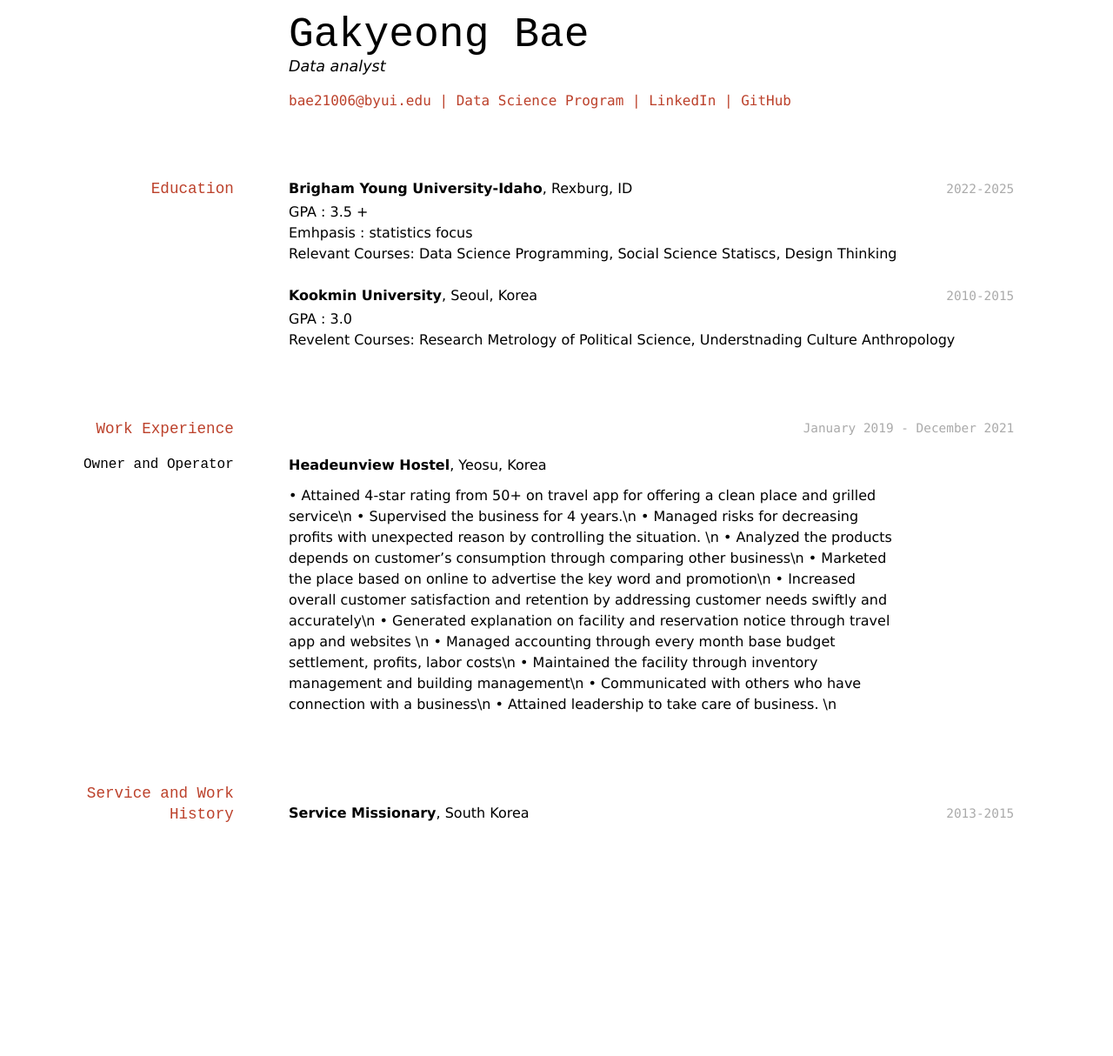
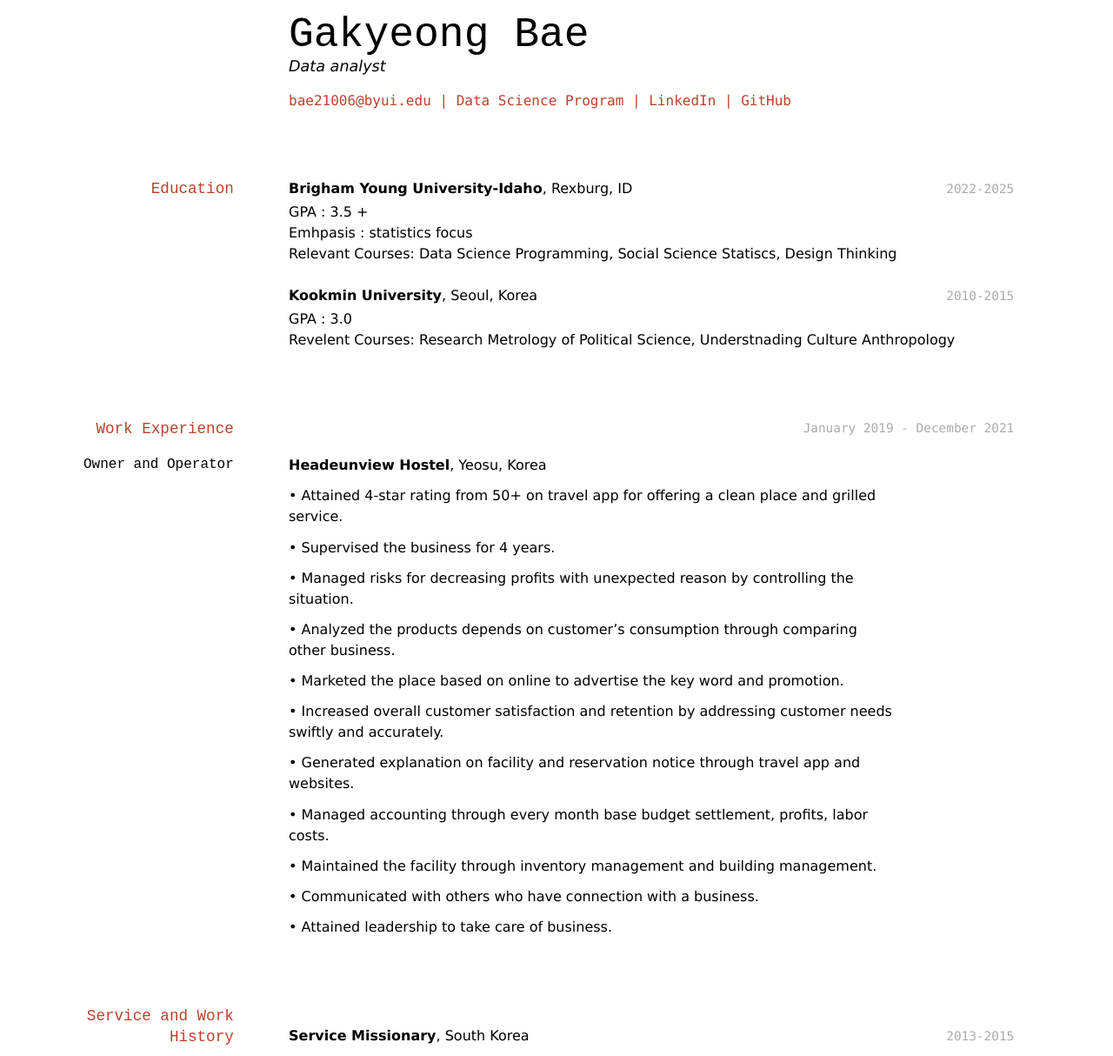
Before and after one commit to Gakyeong/Bae_resume, a Jekyll site: the page built from docs/index.md, in a window 1280 px wide. Shown: the whole page at 87% size. Built offline with Jekyll 4.4.1, drawn with Linux system fonts in a browser that asks for light colours; before the commit the page ends 958 px from its top, so only the background shows below that.

```diff
--- a/docs/index.md
+++ b/docs/index.md
@@ -37,17 +37,27 @@ __Kookmin University__, Seoul, Korea
 ### Owner and Operator
 __Headeunview Hostel__, Yeosu, Korea
 
-•	Attained 4-star rating from 50+ on travel app for offering a clean place and grilled service\n
-•	Supervised the business for 4 years.\n
-•	Managed risks for decreasing profits with unexpected reason by controlling the situation. \n
-•	Analyzed the products depends on customer’s consumption through comparing other business\n
-•	Marketed the place based on online to advertise the key word and promotion\n
-•	Increased overall customer satisfaction and retention by addressing customer needs swiftly and accurately\n
-•	Generated explanation on facility and reservation notice through travel app and websites \n
-•	Managed accounting through every month base budget settlement, profits, labor costs\n
-•	Maintained the facility through inventory management and building management\n
-•	Communicated with others who have connection with a business\n
-•	Attained leadership to take care of business. \n
+•	Attained 4-star rating from 50+ on travel app for offering a clean place and grilled service.
+
+•	Supervised the business for 4 years.
+
+•	Managed risks for decreasing profits with unexpected reason by controlling the situation.
+
+•	Analyzed the products depends on customer’s consumption through comparing other business.
+
+•	Marketed the place based on online to advertise the key word and promotion.
+
+•	Increased overall customer satisfaction and retention by addressing customer needs swiftly and accurately.
+
+•	Generated explanation on facility and reservation notice through travel app and websites.
+
+•	Managed accounting through every month base budget settlement, profits, labor costs.
+
+•	Maintained the facility through inventory management and building management.
+
+•	Communicated with others who have connection with a business.
+
+•	Attained leadership to take care of business.
 
 ## Service and Work History
 
```
